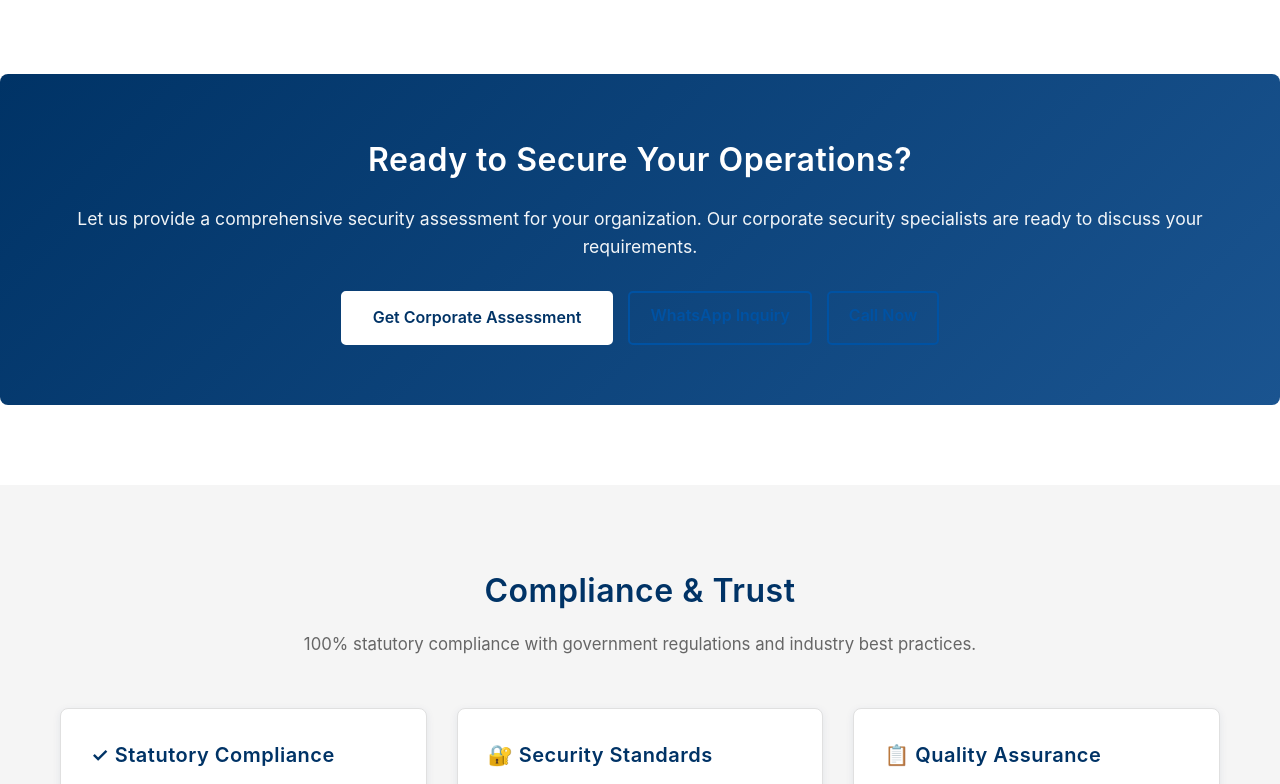
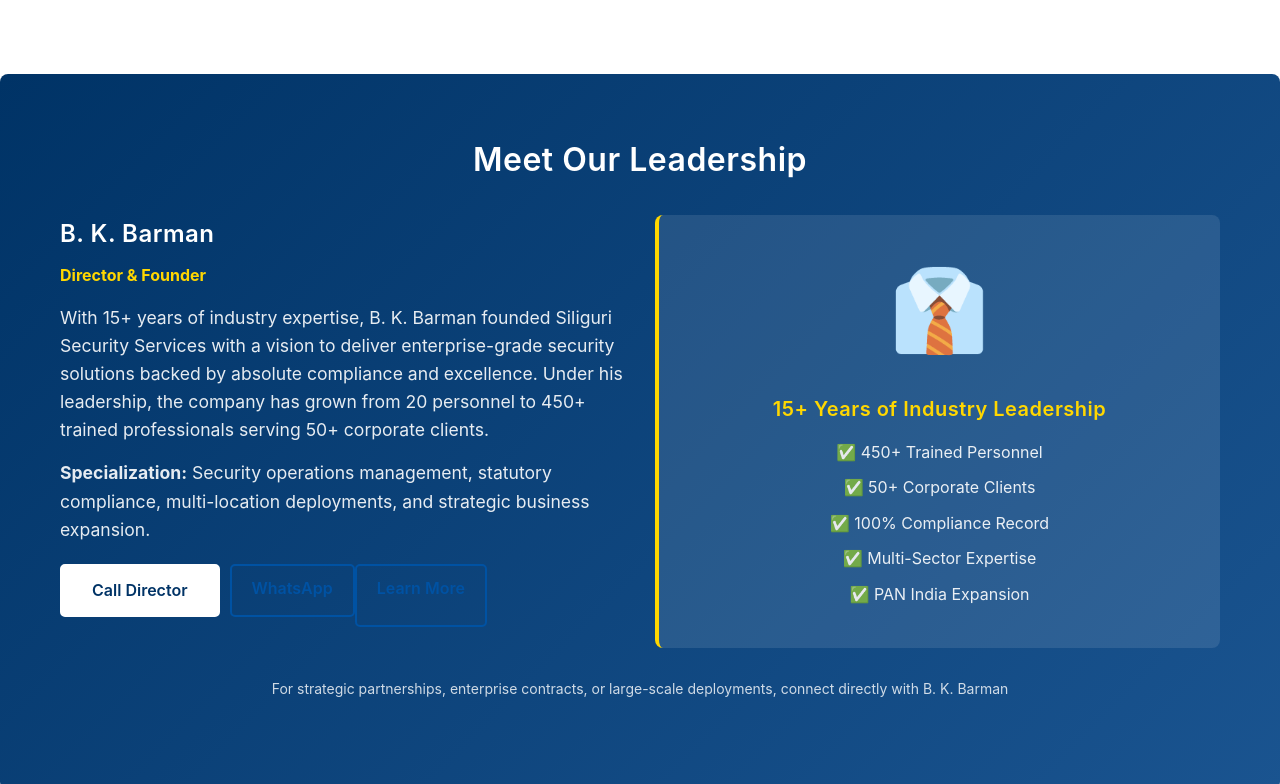
Before and after one commit to yourexpressionx-glitch/sss, a website: page index.html in a window 1280 px wide. Shown: the part 6380-7164 px from the top of the page. Drawn offline with Linux system fonts and the light colour scheme.

Commit message:
feat: Add director spotlight section to homepage for brand credibility

```diff
--- a/index.html
+++ b/index.html
@@ -527,6 +527,44 @@
 <!-- CTA Section -->
 <div class="section section-dark cta-section">
     <div class="container">
+        <h2>Meet Our Leadership</h2>
+        <div class="grid grid-2" style="margin-top: 30px;">
+            <div style="text-align: left;">
+                <h3 style="color: white; margin-bottom: 10px;">B. K. Barman</h3>
+                <p style="color: #FFD700; font-size: 16px; margin-bottom: 15px;"><strong>Director & Founder</strong></p>
+                <p style="color: rgba(255,255,255,0.9); margin-bottom: 15px;">
+                    With 15+ years of industry expertise, B. K. Barman founded Siliguri Security Services with a vision to deliver enterprise-grade security solutions backed by absolute compliance and excellence. Under his leadership, the company has grown from 20 personnel to 450+ trained professionals serving 50+ corporate clients.
+                </p>
+                <p style="color: rgba(255,255,255,0.9); margin-bottom: 20px;">
+                    <strong>Specialization:</strong> Security operations management, statutory compliance, multi-location deployments, and strategic business expansion.
+                </p>
+                <div class="flex flex-wrap">
+                    <a href="tel:+919547253232" class="cta-button-white" style="margin-right: 10px; margin-bottom: 10px;">Call Director</a>
+                    <a href="https://wa.me/919547253232" class="cta-button-outline" style="margin-bottom: 10px;">WhatsApp</a>
+                    <a href="pages/about.html" class="cta-button-outline">Learn More</a>
+                </div>
+            </div>
+            <div style="background: rgba(255,255,255,0.1); padding: 30px; border-radius: 8px; border-left: 4px solid #FFD700; text-align: center;">
+                <div style="font-size: 80px; color: #FFD700; margin-bottom: 20px;">👔</div>
+                <h4 style="color: #FFD700; margin-bottom: 15px;">15+ Years of Industry Leadership</h4>
+                <ul style="list-style: none; padding: 0; color: rgba(255,255,255,0.9);">
+                    <li style="margin-bottom: 10px;">✅ 450+ Trained Personnel</li>
+                    <li style="margin-bottom: 10px;">✅ 50+ Corporate Clients</li>
+                    <li style="margin-bottom: 10px;">✅ 100% Compliance Record</li>
+                    <li style="margin-bottom: 10px;">✅ Multi-Sector Expertise</li>
+                    <li style="margin-bottom: 10px;">✅ PAN India Expansion</li>
+                </ul>
+            </div>
+        </div>
+        <p style="text-align: center; color: rgba(255,255,255,0.8); margin-top: 30px; font-size: 14px;">
+            For strategic partnerships, enterprise contracts, or large-scale deployments, connect directly with B. K. Barman
+        </p>
+    </div>
+</div>
+
+<!-- Ready to Secure Section -->
+<div class="section section-dark cta-section" style="background: linear-gradient(135deg, #003366 0%, #004d80 100%);">
+    <div class="container">
         <h2>Ready to Secure Your Operations?</h2>
         <p>Let us provide a comprehensive security assessment for your organization. Our corporate security specialists are ready to discuss your requirements.</p>
         <div class="flex flex-center flex-wrap mt-30">
```
